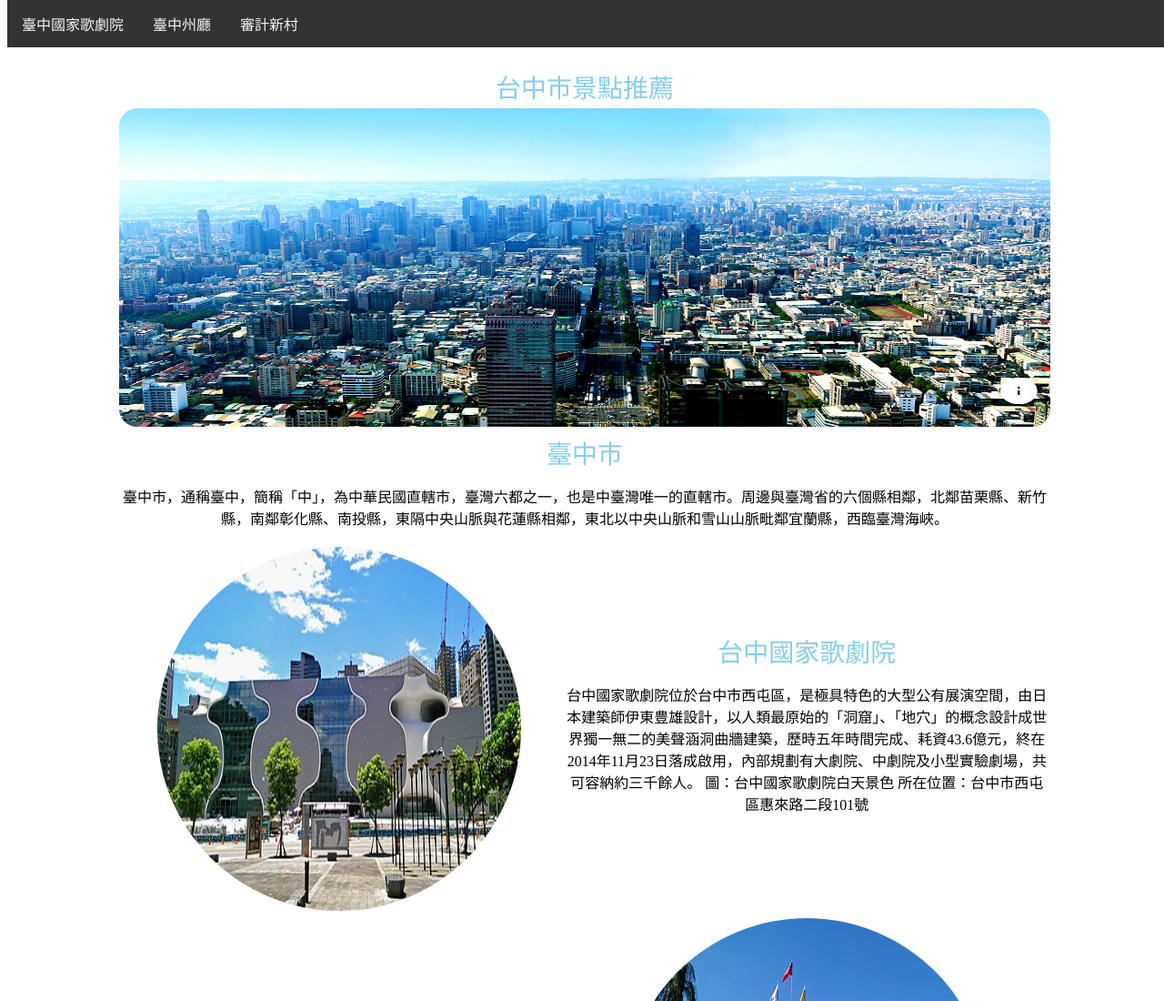
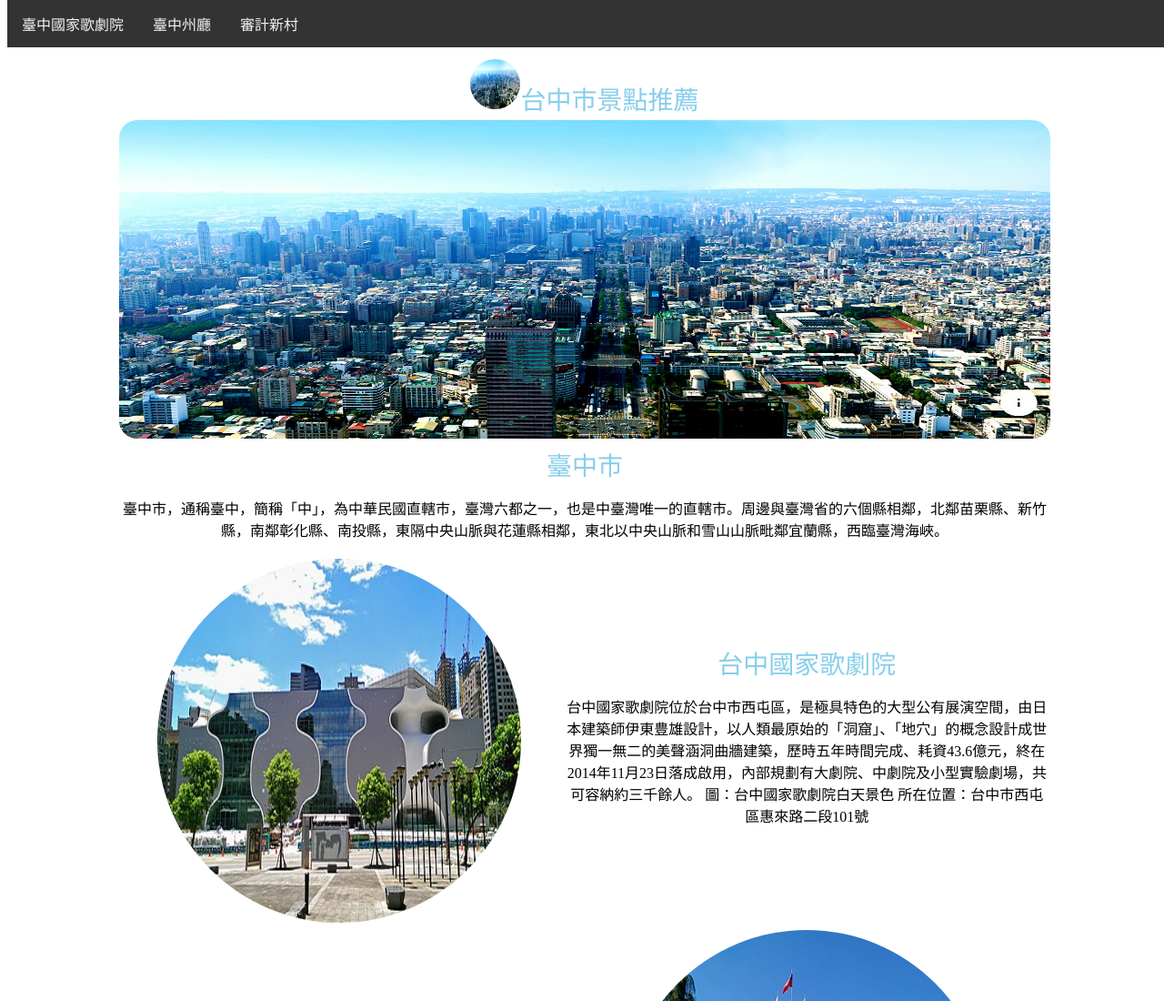
Before and after one commit to Sans8577/hw1, a plain HTML site: page index.html in a window 1280 px wide. Shown: the top 1100 px of the page at 91% size. Drawn offline with Linux system fonts and the light colour scheme.

Commit message:
Add files via upload

```diff
--- a/index.html
+++ b/index.html
@@ -13,6 +13,7 @@
 		img{border-radius: 50%;width: 400px;height: 400px;}
 		.main_banner{border-radius:20px; width: 1024px; height:	350px;}
 		.main_title{font-size: 40px;}
+		.diuleia{border-radius:90%; width:55px;height:55px}
 
 		img:hover{opacity: 80%}
 		font:hover{color: snow; background: black;}
@@ -60,7 +61,7 @@
 	<table>
 		<tr>
 			<td colspan="2">
-			<font class="main title"><br><br>台中市景點推薦</font>
+			<br><br><br><img class="diuleia" src="00taichung.jpeg"><font class="main title">台中市景點推薦</font>
 
 			</td>
 
```
